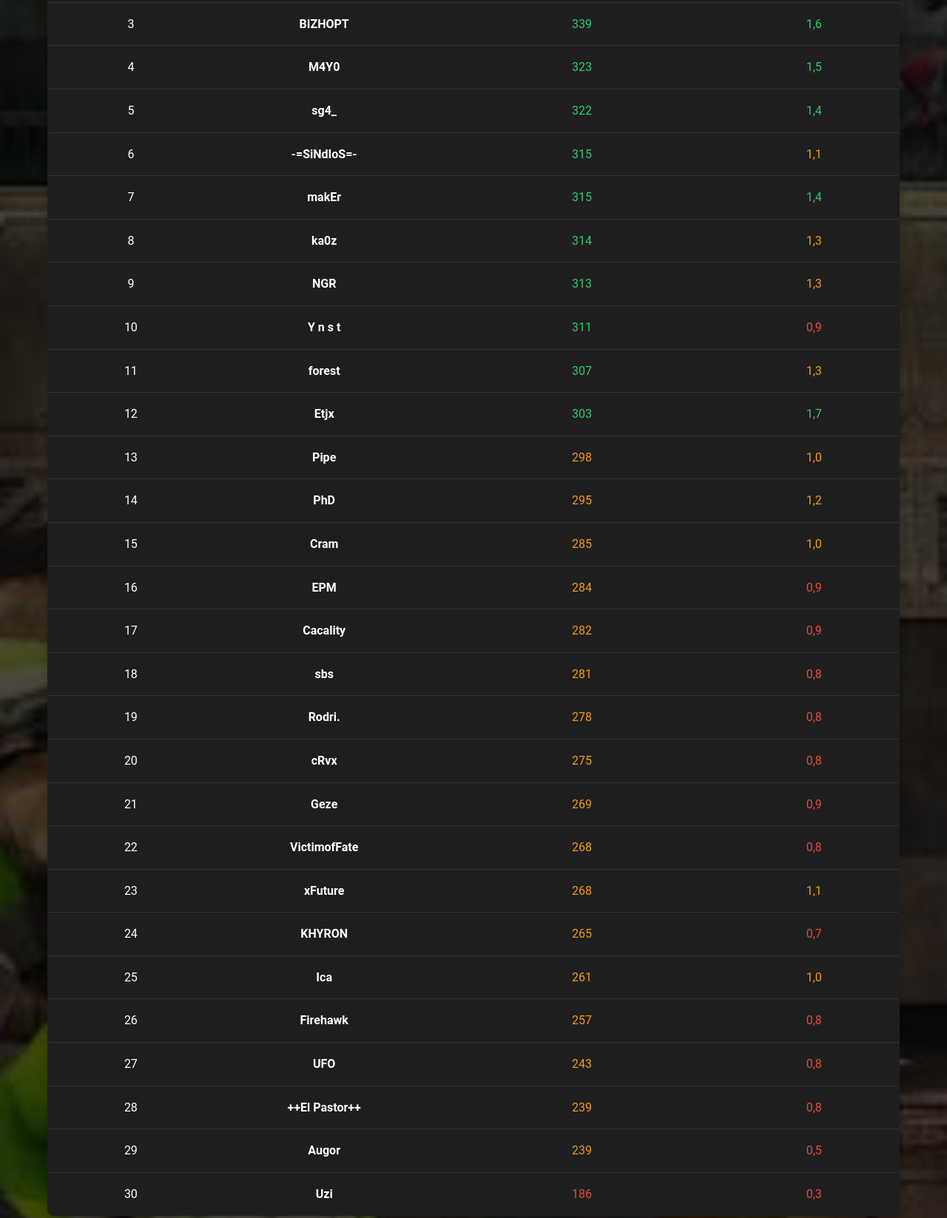
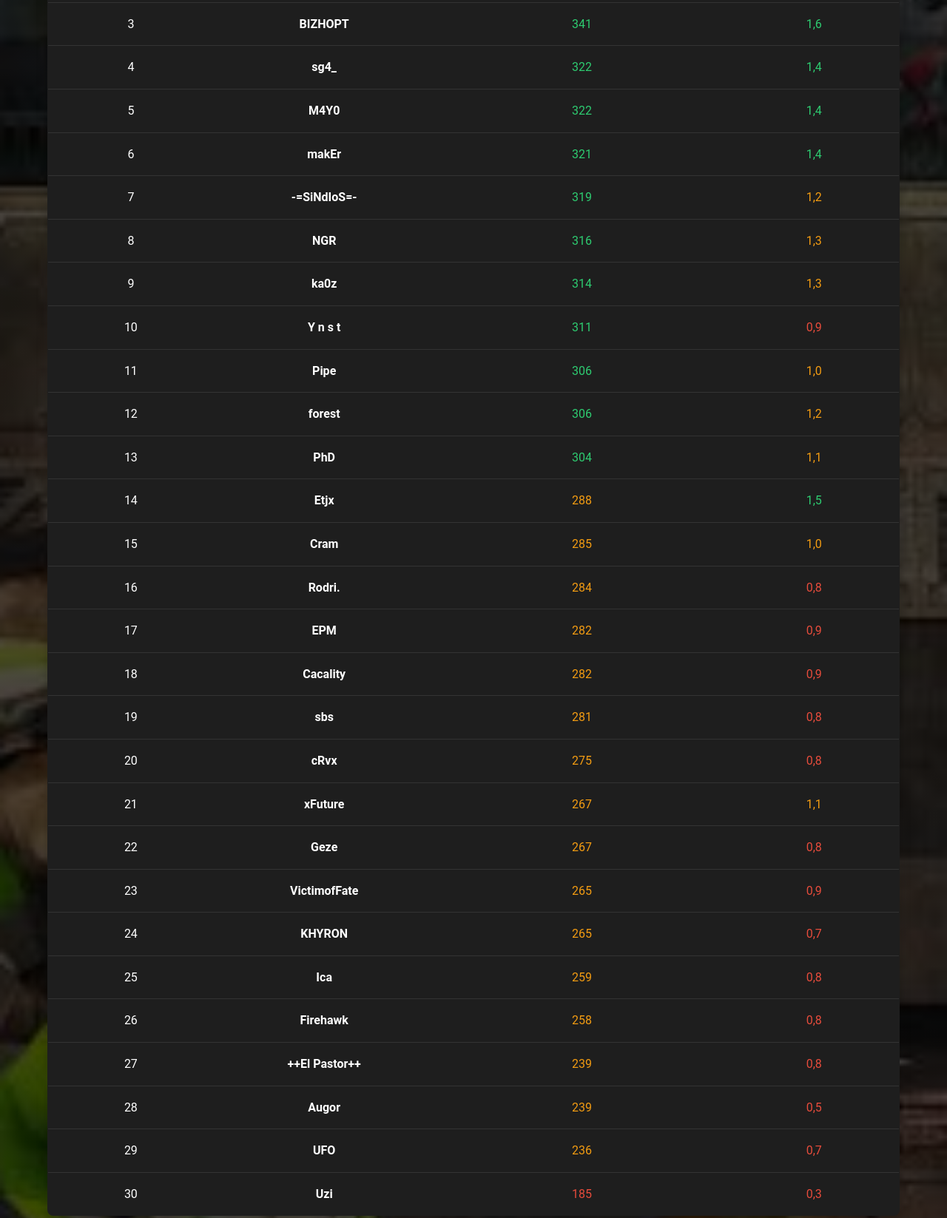
Before and after one commit to NachoQuake/quakeclubsite, a website: page public/rankings.html in a window 1280 px wide. Shown: the part 692-2339 px from the top of the page at 74% size. Drawn offline with Linux system fonts and the light colour scheme.

Commit message:
actualizada tabla de rankings al 20 de octubre 2025

```diff
--- a/public/rankings.html
+++ b/public/rankings.html
@@ -349,49 +349,49 @@
                         <tr>
                             <td>2</td>
                             <td class="player-name">seriously</td>
-                            <td class="rating-high">349</td>
-                            <td class="rating-high">1,5</td>
+                            <td class="rating-high">345</td>
+                            <td class="rating-high">1,4</td>
                         </tr>
                         <tr>
                             <td>3</td>
                             <td class="player-name">BIZHOPT</td>
-                            <td class="rating-high">339</td>
+                            <td class="rating-high">341</td>
                             <td class="rating-high">1,6</td>
                         </tr>
                         <tr>
                             <td>4</td>
-                            <td class="player-name">M4Y0</td>
-                            <td class="rating-high">323</td>
-                            <td class="rating-high">1,5</td>
-                        </tr>
-                        <tr>
-                            <td>5</td>
                             <td class="player-name">sg4_</td>
                             <td class="rating-high">322</td>
                             <td class="rating-high">1,4</td>
                         </tr>
                         <tr>
+                            <td>5</td>
+                            <td class="player-name">M4Y0</td>
+                            <td class="rating-high">322</td>
+                            <td class="rating-high">1,4</td>
+                        </tr>
+                        <tr>
                             <td>6</td>
-                            <td class="player-name">-=SiNdIoS=-</td>
-                            <td class="rating-high">315</td>
-                            <td class="rating-medium">1,1</td>
+                            <td class="player-name">makEr</td>
+                            <td class="rating-high">321</td>
+                            <td class="rating-high">1,4</td>
                         </tr>
                         <tr>
                             <td>7</td>
-                            <td class="player-name">makEr</td>
-                            <td class="rating-high">315</td>
-                            <td class="rating-high">1,4</td>
+                            <td class="player-name">-=SiNdIoS=-</td>
+                            <td class="rating-high">319</td>
+                            <td class="rating-medium">1,2</td>
                         </tr>
                         <tr>
                             <td>8</td>
-                            <td class="player-name">ka0z</td>
-                            <td class="rating-high">314</td>
+                            <td class="player-name">NGR</td>
+                            <td class="rating-high">316</td>
                             <td class="rating-medium">1,3</td>
                         </tr>
                         <tr>
                             <td>9</td>
-                            <td class="player-name">NGR</td>
-                            <td class="rating-high">313</td>
+                            <td class="player-name">ka0z</td>
+                            <td class="rating-high">314</td>
                             <td class="rating-medium">1,3</td>
                         </tr>
                         <tr>
@@ -402,27 +402,27 @@
                         </tr>
                         <tr>
                             <td>11</td>
-                            <td class="player-name">forest</td>
-                            <td class="rating-high">307</td>
-                            <td class="rating-medium">1,3</td>
+                            <td class="player-name">Pipe</td>
+                            <td class="rating-high">306</td>
+                            <td class="rating-medium">1,0</td>
                         </tr>
                         <tr>
                             <td>12</td>
-                            <td class="player-name">Etjx</td>
-                            <td class="rating-high">303</td>
-                            <td class="rating-high">1,7</td>
+                            <td class="player-name">forest</td>
+                            <td class="rating-high">306</td>
+                            <td class="rating-medium">1,2</td>
                         </tr>
                         <tr>
                             <td>13</td>
-                            <td class="player-name">Pipe</td>
-                            <td class="rating-medium">298</td>
-                            <td class="rating-medium">1,0</td>
+                            <td class="player-name">PhD</td>
+                            <td class="rating-high">304</td>
+                            <td class="rating-medium">1,1</td>
                         </tr>
                         <tr>
                             <td>14</td>
-                            <td class="player-name">PhD</td>
-                            <td class="rating-medium">295</td>
-                            <td class="rating-medium">1,2</td>
+                            <td class="player-name">Etjx</td>
+                            <td class="rating-medium">288</td>
+                            <td class="rating-high">1,5</td>
                         </tr>
                         <tr>
                             <td>15</td>
@@ -432,26 +432,26 @@
                         </tr>
                         <tr>
                             <td>16</td>
+                            <td class="player-name">Rodri.</td>
+                            <td class="rating-medium">284</td>
+                            <td class="rating-low">0,8</td>
+                        </tr>
+                        <tr>
+                            <td>17</td>
                             <td class="player-name">EPM</td>
-                            <td class="rating-medium">284</td>
+                            <td class="rating-medium">282</td>
                             <td class="rating-low">0,9</td>
                         </tr>
                         <tr>
-                            <td>17</td>
+                            <td>18</td>
                             <td class="player-name">Cacality</td>
                             <td class="rating-medium">282</td>
                             <td class="rating-low">0,9</td>
                         </tr>
                         <tr>
-                            <td>18</td>
+                            <td>19</td>
                             <td class="player-name">sbs</td>
                             <td class="rating-medium">281</td>
-                            <td class="rating-low">0,8</td>
-                        </tr>
-                        <tr>
-                            <td>19</td>
-                            <td class="player-name">Rodri.</td>
-                            <td class="rating-medium">278</td>
                             <td class="rating-low">0,8</td>
                         </tr>
                         <tr>
@@ -462,21 +462,21 @@
                         </tr>
                         <tr>
                             <td>21</td>
-                            <td class="player-name">Geze</td>
-                            <td class="rating-medium">269</td>
-                            <td class="rating-low">0,9</td>
+                            <td class="player-name">xFuture</td>
+                            <td class="rating-medium">267</td>
+                            <td class="rating-medium">1,1</td>
                         </tr>
                         <tr>
                             <td>22</td>
-                            <td class="player-name">VictimofFate</td>
-                            <td class="rating-medium">268</td>
+                            <td class="player-name">Geze</td>
+                            <td class="rating-medium">267</td>
                             <td class="rating-low">0,8</td>
                         </tr>
                         <tr>
                             <td>23</td>
-                            <td class="player-name">xFuture</td>
-                            <td class="rating-medium">268</td>
-                            <td class="rating-medium">1,1</td>
+                            <td class="player-name">VictimofFate</td>
+                            <td class="rating-medium">265</td>
+                            <td class="rating-low">0,9</td>
                         </tr>
                         <tr>
                             <td>24</td>
@@ -487,37 +487,37 @@
                         <tr>
                             <td>25</td>
                             <td class="player-name">Ica</td>
-                            <td class="rating-medium">261</td>
-                            <td class="rating-medium">1,0</td>
+                            <td class="rating-medium">259</td>
+                            <td class="rating-low">0,8</td>
                         </tr>
                         <tr>
                             <td>26</td>
                             <td class="player-name">Firehawk</td>
-                            <td class="rating-medium">257</td>
+                            <td class="rating-medium">258</td>
                             <td class="rating-low">0,8</td>
                         </tr>
                         <tr>
                             <td>27</td>
-                            <td class="player-name">UFO</td>
-                            <td class="rating-medium">243</td>
-                            <td class="rating-low">0,8</td>
-                        </tr>
-                        <tr>
-                            <td>28</td>
                             <td class="player-name">++El Pastor++</td>
                             <td class="rating-medium">239</td>
                             <td class="rating-low">0,8</td>
                         </tr>
                         <tr>
-                            <td>29</td>
+                            <td>28</td>
                             <td class="player-name">Augor</td>
                             <td class="rating-medium">239</td>
                             <td class="rating-low">0,5</td>
                         </tr>
                         <tr>
+                            <td>29</td>
+                            <td class="player-name">UFO</td>
+                            <td class="rating-medium">236</td>
+                            <td class="rating-low">0,7</td>
+                        </tr>
+                        <tr>
                             <td>30</td>
                             <td class="player-name">Uzi</td>
-                            <td class="rating-low">186</td>
+                            <td class="rating-low">185</td>
                             <td class="rating-low">0,3</td>
                         </tr>
                     </tbody>
```
Also changed, not shown: update-site.txt (added), 1 other file.
